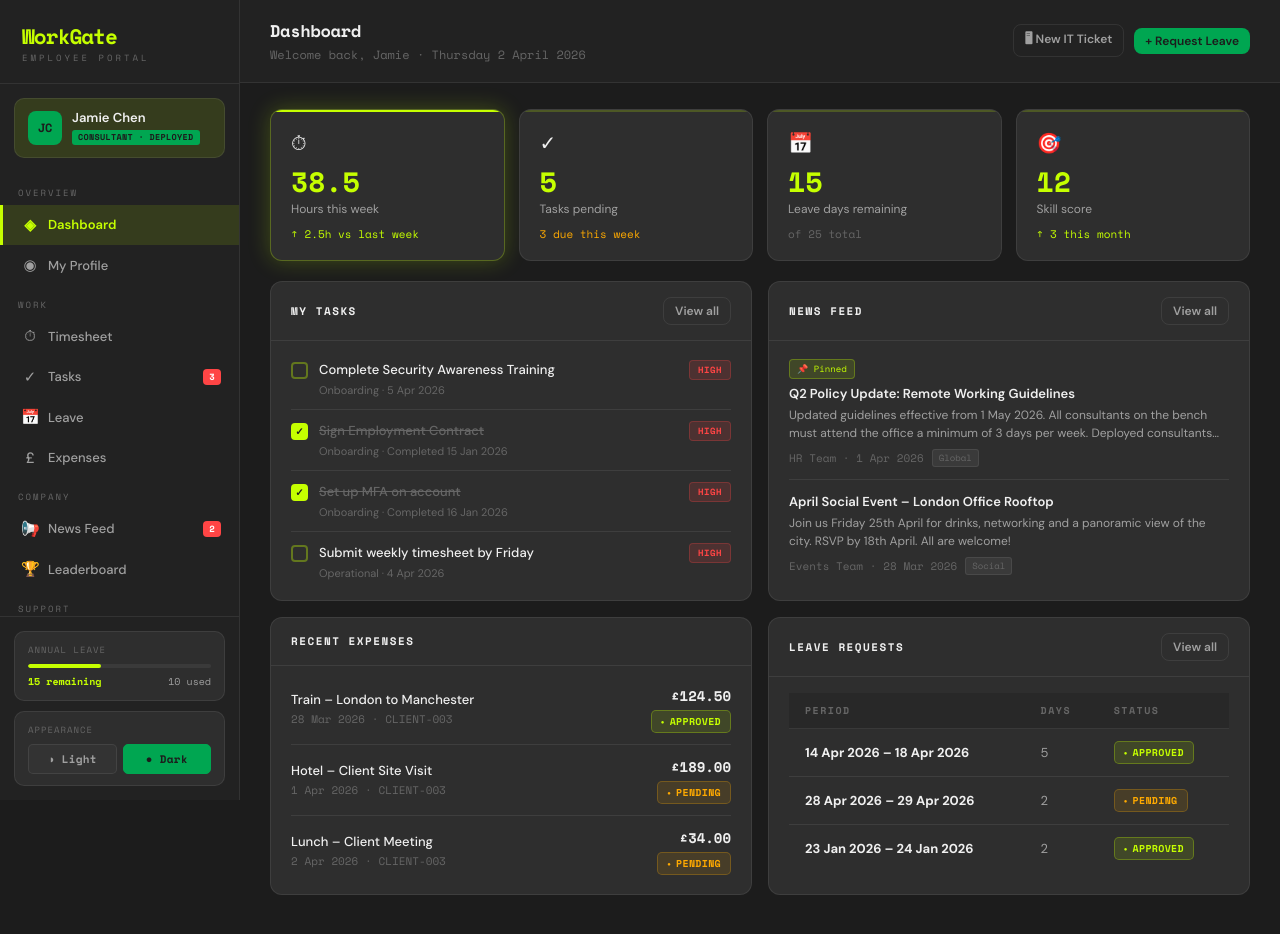
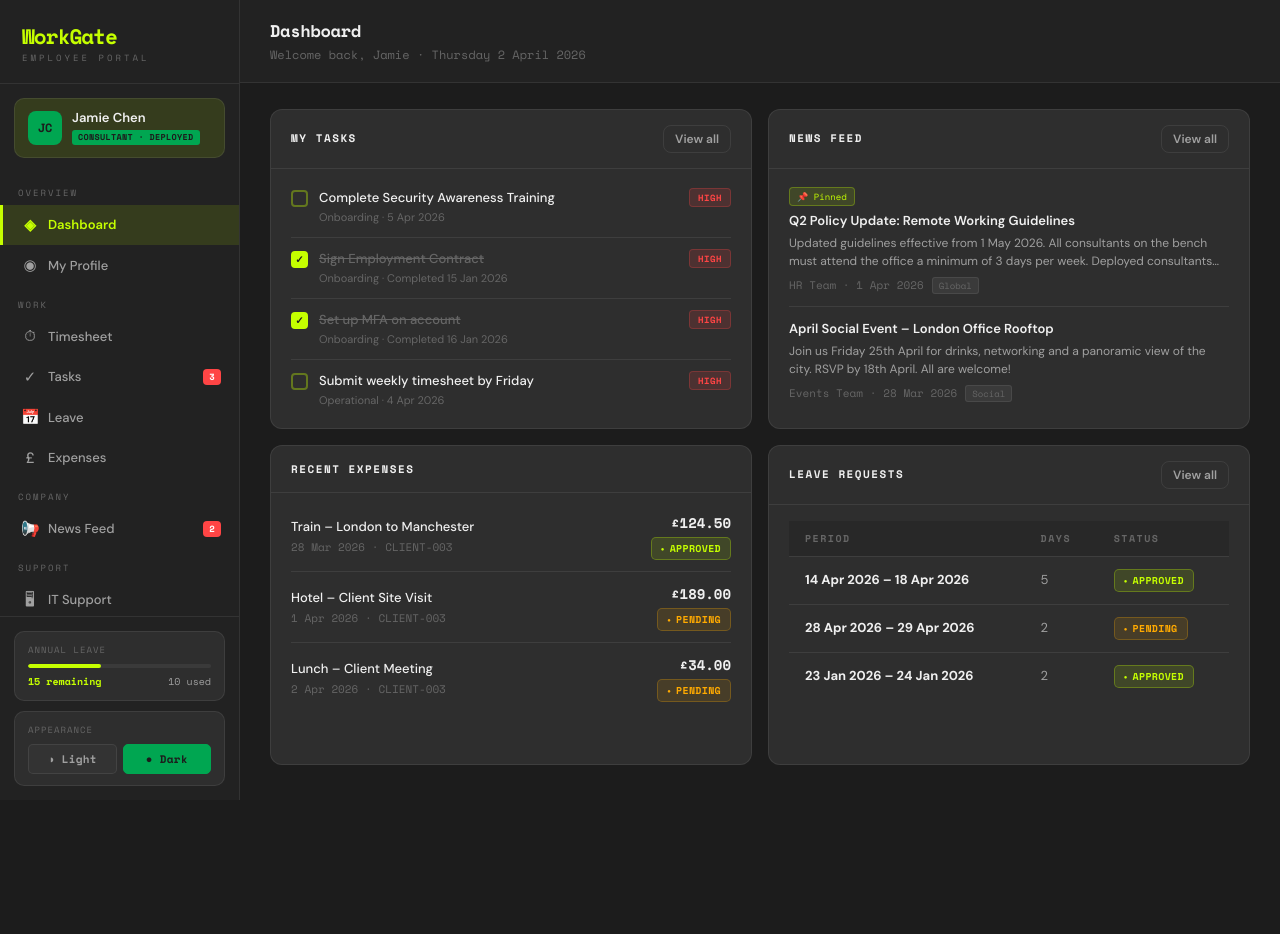
Before and after one commit to ChristopherRomano/WorkGate, a React (Vite) app in the folder WorkGate-frontend/FDM/: page / in a window 1280 px wide. Shown: the top 934 px of the page. After the commit the page ends 821 px from the top, so only its background shows below. Built offline with nearby package versions, Linux system fonts and the light colour scheme.

Commit message:
removed top box buttons, removed edit profile button in profile page, removed simple information boxes from dashboard, removed EVERTTHING TO DO WITH THE LEADERBOARD!

```diff
--- a/WorkGate-frontend/FDM/package.json
+++ b/WorkGate-frontend/FDM/package.json
@@ -17,6 +17,6 @@
     "@types/react": "^18.3.1",
     "@types/react-dom": "^18.3.1",
     "@vitejs/plugin-react": "^4.3.1",
-    "vite": "^5.4.1"
+    "vite": "^8.0.8"
   }
 }
--- a/WorkGate-frontend/FDM/src/App.jsx
+++ b/WorkGate-frontend/FDM/src/App.jsx
@@ -8,7 +8,6 @@ import Tasks       from './pages/Tasks';
 import Leave       from './pages/Leave';
 import Expenses    from './pages/Expenses';
 import News        from './pages/News';
-import Leaderboard from './pages/Leaderboard';
 import IT          from './pages/IT';
 import HR          from './pages/HR';
 
@@ -25,7 +24,6 @@ export default function App() {
           <Route path="leave"       element={<Leave />} />
           <Route path="expenses"    element={<Expenses />} />
           <Route path="news"        element={<News />} />
-          <Route path="leaderboard" element={<Leaderboard />} />
           <Route path="it"          element={<IT />} />
           <Route path="hr"          element={<HR />} />
         </Route>
--- a/WorkGate-frontend/FDM/src/components/Modal.jsx
+++ b/WorkGate-frontend/FDM/src/components/Modal.jsx
@@ -1,4 +1,5 @@
 import { useEffect } from 'react';
+import { createPortal } from 'react-dom';
 import '../styles/components.css';
 
 export default function Modal({ isOpen, onClose, title, children }) {
@@ -11,7 +12,7 @@ export default function Modal({ isOpen, onClose, title, children }) {
 
   if (!isOpen) return null;
 
-  return (
+  return createPortal(
     <div className="modal-overlay" onClick={(e) => e.target === e.currentTarget && onClose()}>
       <div className="modal">
         <div className="modal-header">
@@ -20,6 +21,7 @@ export default function Modal({ isOpen, onClose, title, children }) {
         </div>
         <div className="modal-body">{children}</div>
       </div>
-    </div>
+    </div>,
+    document.body
   );
 }
--- a/WorkGate-frontend/FDM/src/components/Sidebar.jsx
+++ b/WorkGate-frontend/FDM/src/components/Sidebar.jsx
@@ -16,7 +16,6 @@ const NAV = [
   ]},
   { section: 'Company', items: [
     { to: '/news',        icon: '📢', label: 'News Feed',  badge: 2 },
-    { to: '/leaderboard', icon: '🏆', label: 'Leaderboard' },
   ]},
   { section: 'Support', items: [
     { to: '/it',          icon: '🖥', label: 'IT Support' },
--- a/WorkGate-frontend/FDM/src/components/Topbar.jsx
+++ b/WorkGate-frontend/FDM/src/components/Topbar.jsx
@@ -1,6 +1,4 @@
-import { useState } from 'react';
 import { useLocation } from 'react-router-dom';
-import Modal from './Modal';
 import styles from './Topbar.module.css';
 import '../styles/components.css';
 
@@ -12,12 +10,11 @@ const TITLES = {
   '/leave':       ['Annual Leave', 'Request and track your leave'],
   '/expenses':    ['Expense Claims', 'Submit and monitor expense claims'],
   '/news':        ['News Feed', 'Company announcements and updates'],
-  '/leaderboard': ['Leaderboard', 'Top consultants by skill score'],
   '/it':          ['IT Support', 'Raise tickets and browse the knowledge base'],
   '/hr':          ['HR Reports', 'Submit feedback and reports to HR'],
 };
 
-export default function Topbar({ onNewLeave, onNewIT }) {
+export default function Topbar() {
   const { pathname } = useLocation();
   const [title, subtitle] = TITLES[pathname] ?? ['WorkGate', ''];
 
@@ -27,10 +24,7 @@ export default function Topbar({ onNewLeave, onNewIT }) {
         <div className={styles.title}>{title}</div>
         <div className={styles.subtitle}>{subtitle}</div>
       </div>
-      <div className={styles.actions}>
-        <button className="btn btn-ghost btn-sm" onClick={onNewIT}>🖥 New IT Ticket</button>
-        <button className="btn btn-primary btn-sm" onClick={onNewLeave}>+ Request Leave</button>
-      </div>
+
     </header>
   );
 }
--- a/WorkGate-frontend/FDM/src/pages/Dashboard.jsx
+++ b/WorkGate-frontend/FDM/src/pages/Dashboard.jsx
@@ -1,19 +1,8 @@
 import { useState } from 'react';
 import { useNavigate } from 'react-router-dom';
-import { currentUser, tasks, leaveRequests, expenses, newsPosts } from '../data/mockData';
+import { tasks, leaveRequests, expenses, newsPosts } from '../data/mockData';
 import '../styles/components.css';
 import styles from './Dashboard.module.css';
-
-function StatCard({ icon, value, label, delta, deltaType, highlight }) {
-  return (
-    <div className={`${styles.statCard} ${highlight ? styles.highlight : ''}`}>
-      <div className={styles.statIcon}>{icon}</div>
-      <div className={styles.statNum}>{value}</div>
-      <div className={styles.statLabel}>{label}</div>
-      {delta && <div className={`${styles.statDelta} ${styles[deltaType]}`}>{delta}</div>}
-    </div>
-  );
-}
 
 function TaskRow({ task }) {
   const [done, setDone] = useState(task.done);
@@ -40,14 +29,6 @@ export default function Dashboard() {
 
   return (
     <div className="animate-fade">
-      {/* Stats */}
-      <div className={styles.statsGrid}>
-        <StatCard icon="⏱" value="38.5" label="Hours this week" delta="↑ 2.5h vs last week" deltaType="up" highlight />
-        <StatCard icon="✓" value={pendingTasks} label="Tasks pending" delta="3 due this week" deltaType="warn" />
-        <StatCard icon="📅" value={currentUser.leaveBalance} label="Leave days remaining" delta={`of ${currentUser.leaveTotal} total`} />
-        <StatCard icon="🎯" value={currentUser.skillScore} label="Skill score" delta="↑ 3 this month" deltaType="up" />
-      </div>
-
       <div className={styles.twoCol}>
         {/* Tasks */}
         <div className="card">
--- a/WorkGate-frontend/FDM/src/pages/Dashboard.module.css
+++ b/WorkGate-frontend/FDM/src/pages/Dashboard.module.css
@@ -1,49 +1,12 @@
-.statsGrid {
-  display: grid;
-  grid-template-columns: repeat(4, 1fr);
-  gap: 14px;
-  margin-bottom: 20px;
-}
-.statCard {
-  background: var(--surface);
-  border: 1px solid var(--border);
-  border-radius: var(--radius);
-  padding: 18px 20px;
-  position: relative;
-  overflow: hidden;
-  transition: border-color var(--transition);
-}
-.statCard::after {
-  content: '';
-  position: absolute;
-  top: 0; left: 0; right: 0;
-  height: 2px;
-  background: var(--lime);
-  opacity: 0.2;
-}
-.highlight {
-  border-color: var(--lime-border);
-  box-shadow: 0 0 22px var(--lime-glow);
-}
-.highlight::after { opacity: 1; }
-.statIcon { font-size: 20px; margin-bottom: 10px; }
-.statNum {
-  font-family: var(--mono);
-  font-size: 28px;
-  font-weight: 700;
-  color: var(--lime);
-  line-height: 1;
-}
-.statLabel { font-size: 12px; color: var(--text-muted); margin-top: 4px; }
-.statDelta { font-size: 11px; font-family: var(--mono); margin-top: 8px; color: var(--text-dim); }
-.up   { color: var(--lime) !important; }
-.warn { color: var(--amber) !important; }
-
 .twoCol {
   display: grid;
   grid-template-columns: 1fr 1fr;
   gap: 16px;
   margin-bottom: 16px;
+}
+.twoCol > .card,
+.twoCol > div {
+  min-height: 320px;
 }
 
 /* Tasks */
--- a/WorkGate-frontend/FDM/src/pages/Profile.jsx
+++ b/WorkGate-frontend/FDM/src/pages/Profile.jsx
@@ -28,7 +28,6 @@ export default function Profile() {
           </div>
         </div>
         <div className={styles.profileActions}>
-          <button className="btn btn-ghost" onClick={() => setShowEdit(true)}>✏ Edit Profile</button>
           <button className="btn btn-primary">↓ Download FDM Profile</button>
         </div>
       </div>
```
Also changed, not shown: 1 other file (tests, documents, lock files or other folders).
